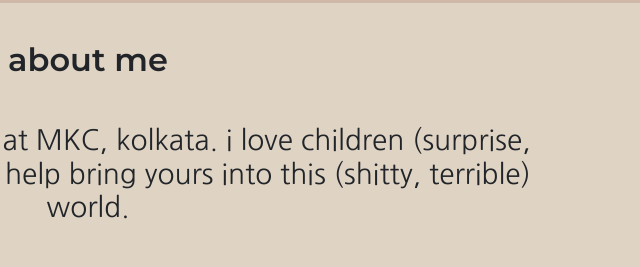
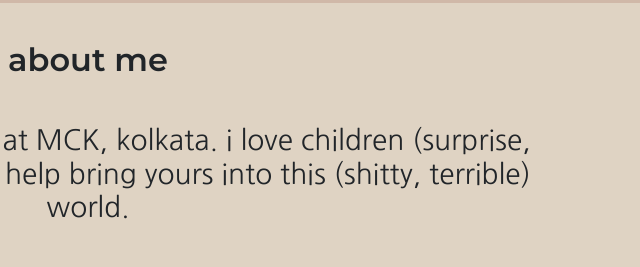
Before and after one commit to shreyapandey4/shreyapandey4.github.io, a plain HTML site: page index.html in a window 1280 px wide. Shown: the part 780-1047 px from the top of the page, 552-1192 px from the left. Drawn offline with nearby package versions, Linux system fonts and the light colour scheme.

Commit message:
Update index.html

```diff
--- a/index.html
+++ b/index.html
@@ -93,7 +93,7 @@
 
     <section id= "about-me">
         <h2>about me</h2>
-        <h3 class= "me">i am 25 years old and work at MKC, kolkata. i love children (surprise, surprise) and would
+        <h3 class= "me">i am 25 years old and work at MCK, kolkata. i love children (surprise, surprise) and would
             love to help bring yours into this (shitty, terrible) world.
         </h3>
 
```
